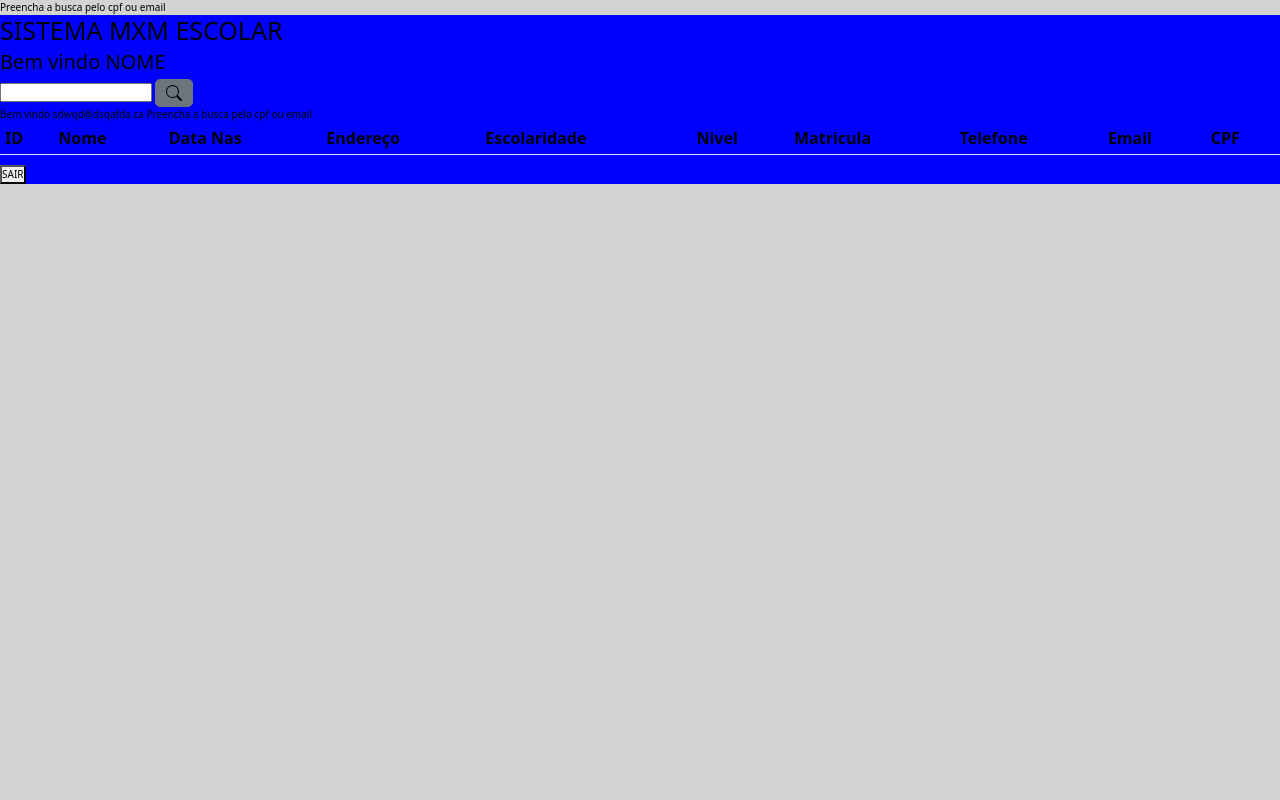
After one commit to mmar11/sistema, a PHP site: page /iniciocopy.php in a window 1280 px wide. The commit adds this page. Run offline with PHP 8.4, Linux system fonts and the light colour scheme; a user stored in the database is signed in; lists and menus that the app fills with data are empty.

Commit message:
alterado com iniciocopy

```diff
--- /dev/null
+++ b/iniciocopy.php
@@ -0,0 +1,159 @@
+<?php
+session_start();
+include_once 'conexao.php';
+
+if(!isset( $_SESSION['login']) == true and !isset( $_SESSION['senha']) == true ){
+
+  unset( $_SESSION['login']);
+  unset( $_SESSION['senha']);
+  header('Location:login.php');
+}
+else{
+  $email = $_SESSION['email'];
+
+}
+//codigo de listagem de alunos
+
+
+if(empty($_GET['search'])){
+
+echo  $preencha = "Preencha a busca pelo cpf ou email";
+// $sql = "SELECT * FROM cad_alunos ORDER BY nome ASC";
+
+}
+else{
+
+$busca = $_GET['search'];
+$sql = "SELECT * FROM cad_alunos WHERE nome LIKE '%$busca%' ORDER BY nome ASC";
+$retorno = $conexao -> query($sql);
+}
+
+
+?>
+
+
+
+<!DOCTYPE html>
+<html lang="en">
+<head>
+  <meta charset="UTF-8">
+  <meta name="viewport" content="width=device-width, initial-scale=1.0">
+  <title>SISTEMA MXM ESCOLAR</title>
+
+  <!-- CSS only -->
+<link href="https://cdn.jsdelivr.net/npm/bootstrap@5.2.0-beta1/dist/css/bootstrap.min.css" rel="stylesheet" integrity="sha384-0evHe/X+R7YkIZDRvuzKMRqM+OrBnVFBL6DOitfPri4tjfHxaWutUpFmBp4vmVor" crossorigin="anonymous">
+<link rel="stylesheet" href="style.css">
+
+<style>
+body {
+  background-color: lightgray;
+  color: black;
+
+}
+
+</style>
+  </head>
+<body>
+  <div id="fundo">
+  <div class="">
+  <h1>SISTEMA MXM ESCOLAR</h1>
+
+  <h2>Bem vindo NOME</h2>
+
+  </div>
+
+<div class="busca">
+
+  <input type="search" id="pesquisar">
+  <button type="button" class="btn btn-secondary btn-lg" onclick="buscarDados()"><svg xmlns="http://www.w3.org/2000/svg" width="16" height="16" fill="currentColor" class="bi bi-search" viewBox="0 0 16 16">
+  <path d="M11.742 10.344a6.5 6.5 0 1 0-1.397 1.398h-.001c.03.04.062.078.098.115l3.85 3.85a1 1 0 0 0 1.415-1.414l-3.85-3.85a1.007 1.007 0 0 0-.115-.1zM12 6.5a5.5 5.5 0 1 1-11 0 5.5 5.5 0 0 1 11 0z"/>
+</svg></button>
+
+</div>
+
+
+
+  <div class="menu">
+<span>Bem vindo <?php echo $email ?> </span>
+
+<table class="table text-white table-bg">
+<thead>
+  <tr>
+    <th scope="col">ID</th>
+    <th scope="col">Nome</th>
+    <th scope="col">Data Nas</th>
+    <th scope="col">Endereço</th>
+    <th scope="col">Escolaridade</th>
+    <th scope="col">Nivel</th>
+    <th scope="col">Matricula</th>
+    <th scope="col">Telefone</th>
+    <th scope="col">Email</th>
+    <th scope="col">CPF</th>
+  </tr>
+</thead>
+
+
+<tbody>
+
+
+
+
+
+
+<?php
+
+
+if(empty($_GET['search'])){
+  echo  $preencha = "Preencha a busca pelo cpf ou email";
+}else{
+
+
+
+
+
+
+while ($userData = mysqli_fetch_assoc($retorno)){
+
+  echo "<tr>";
+  echo "<td>".$userData['id']."</td>";
+  echo "<td>".$userData['nome']."</td>";
+  echo "<td>".$userData['data_nasc']."</td>";
+  echo "<td>".$userData['endereco']."</td>";
+  echo "<td>".$userData['escolaridade']."</td>";
+  echo "<td>".$userData['nivel']."</td>";
+  echo "<td>".$userData['matricula']."</td>";
+  echo "<td>".$userData['telefone']."</td>";
+  echo "<td>".$userData['email']."</td>";
+  echo "<td>".$userData['cpf']."</td>";
+  echo "<td> <a href ='editar.php?id=$userData[id]'><img src='img/pencil.svg'></a></td>";
+  echo "<td> <a href ='delete.php?id=$userData[id]'><img src='img/trash.svg' onclick = 'delete()' ></a></td>";
+  echo "<td> <a href ='avaliacaoaluno.php?id=$userData[id]'><img src='' onclick = 'delete()' ></a></td>";
+
+  echo "</tr>";
+
+}
+
+
+};
+
+
+
+
+?>
+</div>
+</tbody>
+
+</table>
+
+
+
+
+
+<a href="sair.php"  ><button id="sair">SAIR</button> </a>
+
+  </div>
+
+<script src="js.js"></script>
+
+</body>
+</html>
--- a/js.js
+++ b/js.js
@@ -20,3 +20,6 @@ pesquisar.addEventListener("keydown", function (event) {
 function buscarDados() {
   window.location = "inicio.php?search=" + pesquisar.value;
 }
+
+let range = document.querySelector("#html");
+console.log(range.value);
```
Also changed, not shown: avaliacaoaluno.php (+25 -28 lines), validaraluno.php (added, +67 -0 lines).
